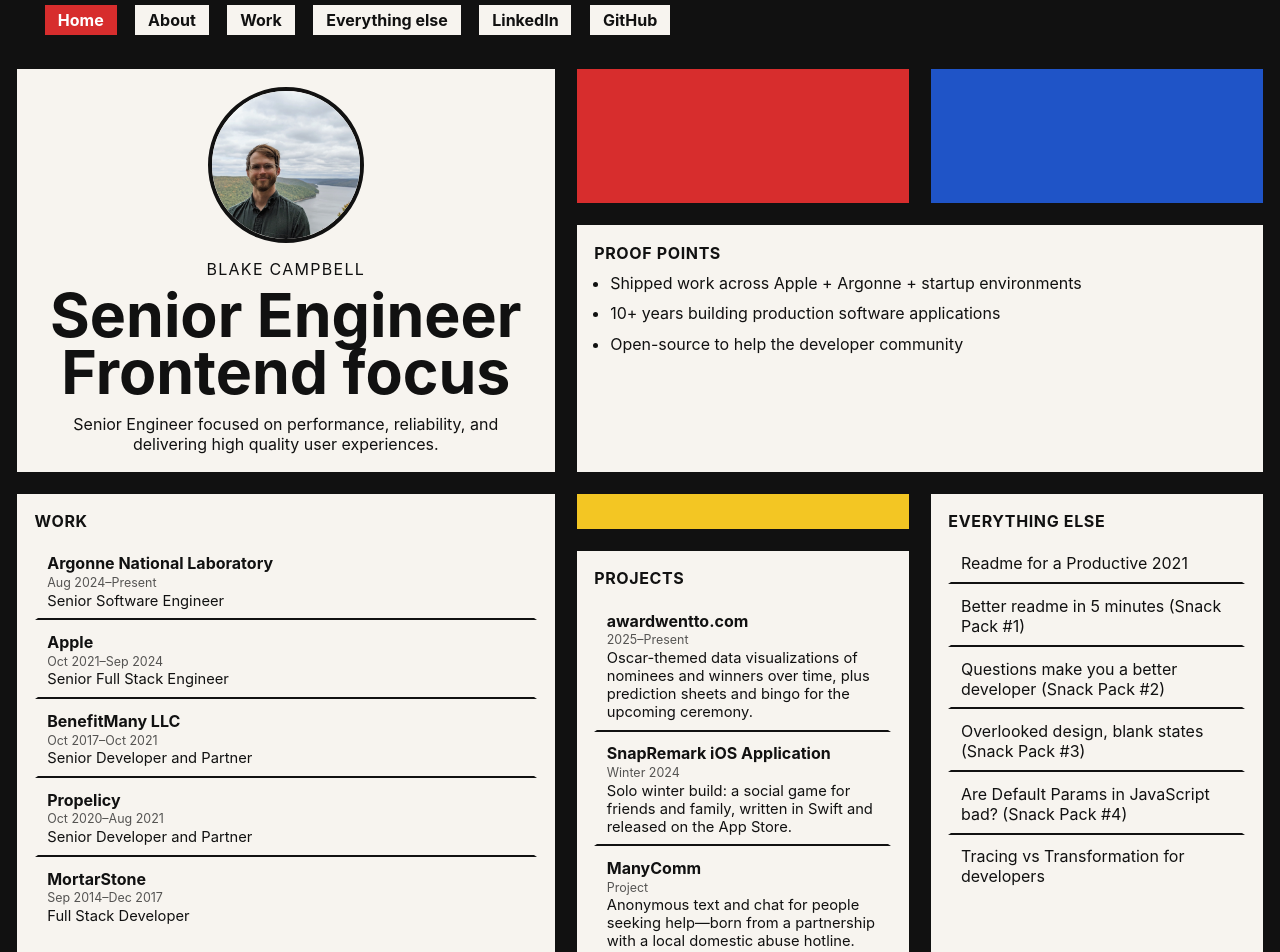
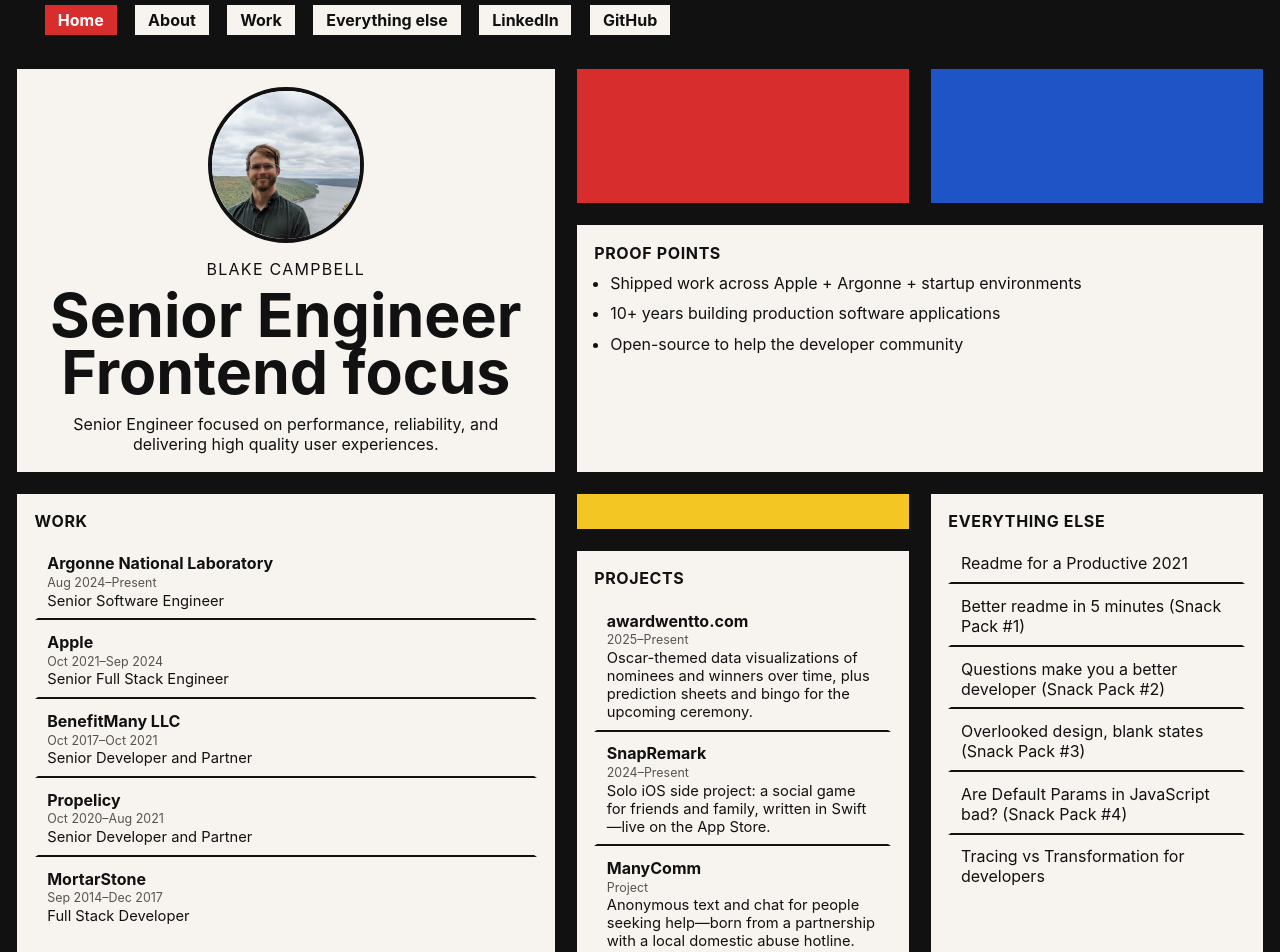
Before and after one commit to BlakeCampbells/Portfolio2026, a Nuxt app: page / in a window 1280 px wide. Shown: the top 952 px of the page. Built offline with nearby package versions, Linux system fonts and the light colour scheme.

Commit message:
Refactor SnapRemark project details: updated name, role, and years; enhanced summary for clarity; added App Store link.

```diff
--- a/app/composables/siteContent.ts
+++ b/app/composables/siteContent.ts
@@ -179,19 +179,25 @@ export const sideProjects: WorkItem[] = [
   },
   {
     slug: 'snapremark-ios-application',
-    name: 'SnapRemark iOS Application',
+    name: 'SnapRemark',
     role: 'Creator',
-    years: 'Winter 2024',
+    years: '2024–Present',
     location: 'Pittsburgh, Pennsylvania, United States',
     logo: '/logos/snapremark.svg',
     stack: ['Swift', 'iOS'],
     summary:
-      'Solo winter build: a social game for friends and family, written in Swift and released on the App Store.',
+      'Solo iOS side project: a social game for friends and family, written in Swift—live on the App Store.',
     details: [
       'Designed and shipped end-to-end as a native iOS app.',
       'Built in Swift with a focus on a fun, lightweight experience for small groups.',
       'Published to the App Store as a real shipping product—not a prototype.',
       'Scratch-built to learn iOS delivery while making something people could actually play together.'
+    ],
+    links: [
+      {
+        label: 'App Store',
+        href: 'https://apps.apple.com/us/app/snapremark/id6738997529'
+      }
     ],
     kind: 'side'
   },
```
